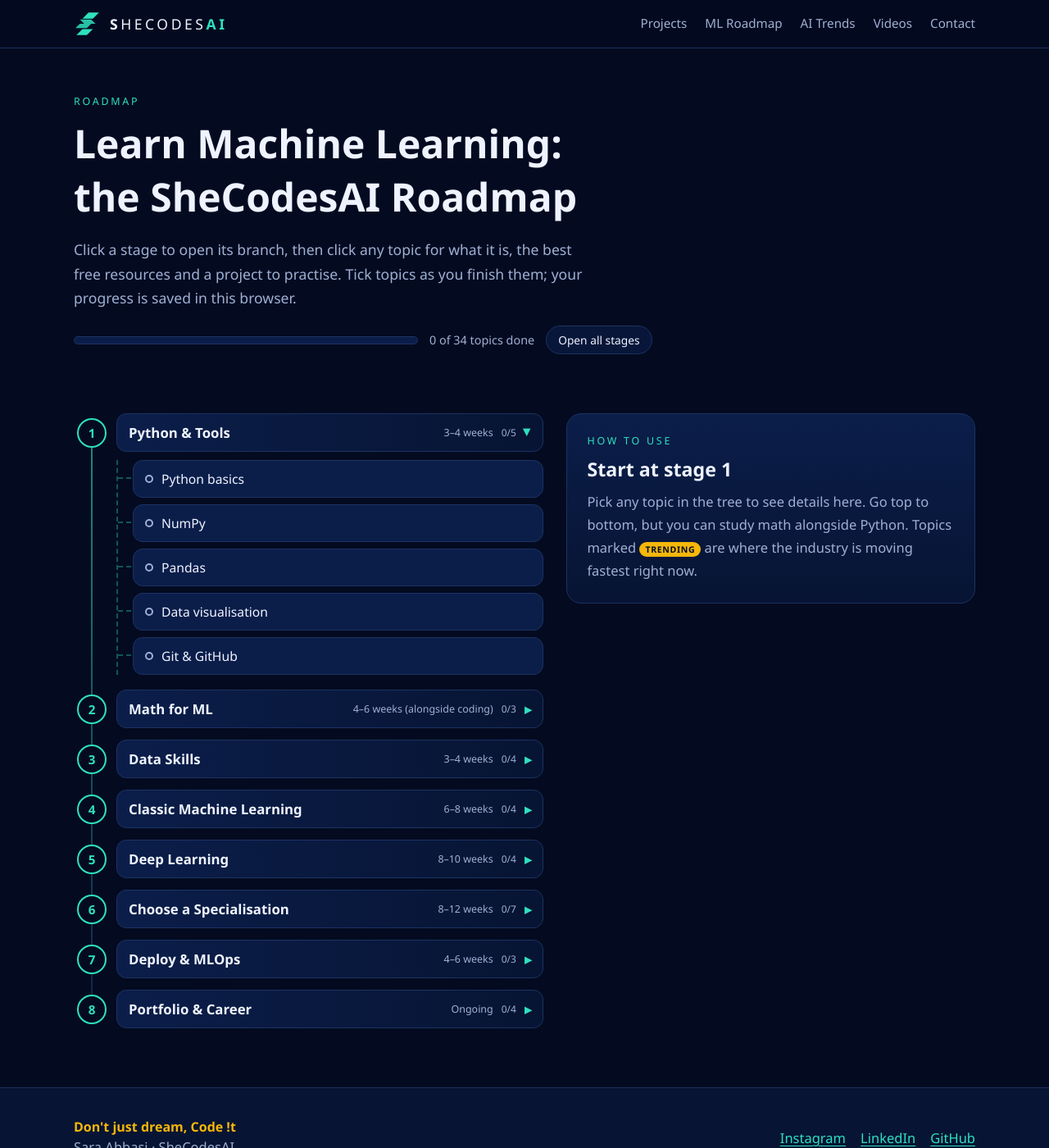
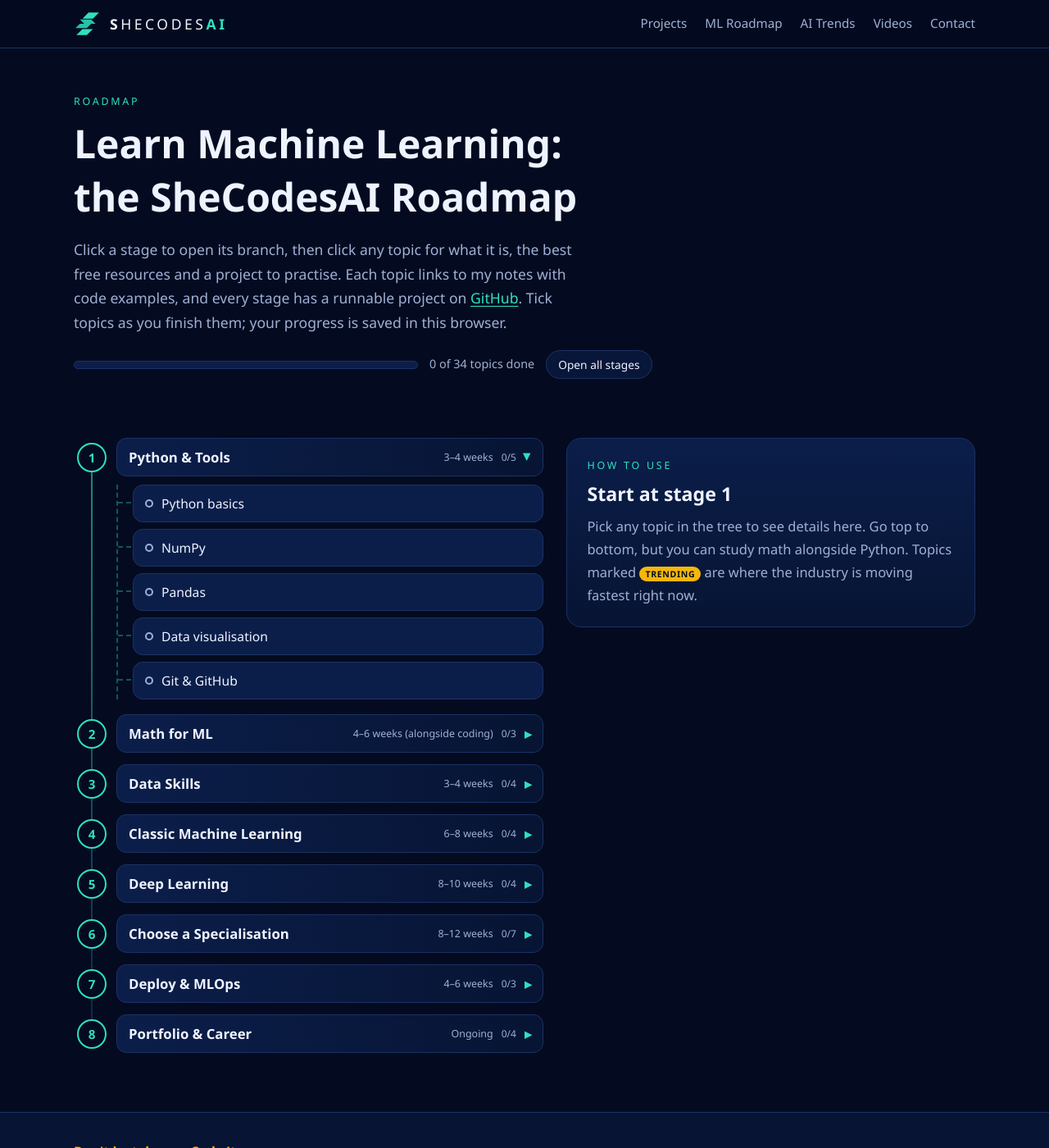
Before and after one commit to AbbasiSarah/AbbasiSarah.github.io, a Jekyll site: the page built from roadmap/index.html, in a window 1280 px wide and 1400 px high. Shown: the whole window at 82% size. Built offline with Jekyll 4.4.1, drawn with Linux system fonts in a browser that asks for light colours.

Commit message:
Roadmap: link every topic to notes and every stage to its project

```diff
--- a/assets/css/style.css
+++ b/assets/css/style.css
@@ -170,3 +170,4 @@ h3 { font: 600 1.15rem var(--body); }
 .rm-check input { width: 18px; height: 18px; accent-color: var(--teal); }
 .band.rm-teaser { padding-block: 0 56px; margin-top: -24px; }
 .rm-branch[hidden] { display: none; }
+.rm-actions { display: flex; gap: 8px; flex-wrap: wrap; margin-top: 4px !important; }
--- a/assets/js/roadmap.js
+++ b/assets/js/roadmap.js
@@ -7,6 +7,14 @@
   var done = {};
   try { done = JSON.parse(localStorage.getItem(KEY) || '{}'); } catch (e) { done = {}; }
   var byId = {}, leaves = [];
+  var REPO = 'https://github.com/AbbasiSarah/ml-roadmap';
+  var STAGE_PROJECT = { python: '01-expense-analyser', math: '02-gradient-descent', data: '03-data-cleaning',
+    'classic-ml': '04-model-comparison', 'deep-learning': '05-neural-net-from-scratch',
+    specialise: '06-forecasting-and-rag', deploy: '07-model-api', career: '08-portfolio-readme' };
+  function rootOf(n) { while (n.parent) n = n.parent; return n; }
+  function pad(i) { return (i < 10 ? '0' : '') + i; }
+  function notesUrl(n) { var r = rootOf(n); return REPO + '/blob/main/notes/' + pad(data.indexOf(r) + 1) + '-' + r.id + '/' + n.id + '.md'; }
+  function projectUrl(r) { return STAGE_PROJECT[r.id] ? REPO + '/tree/main/projects/' + STAGE_PROJECT[r.id] : null; }
 
   function esc(s) {
     return String(s == null ? '' : s).replace(/[&<>"']/g, function (c) {
@@ -111,8 +119,11 @@
       html += '<p>' + esc(n.summary || n.about || '') + '</p>' + (n.weeks ? '<p class="rm-meta">Suggested time: ' + esc(n.weeks) + '</p>' : '') +
         '<p class="rm-meta">Topics in this branch:</p><ul class="rm-list">' +
         n.children.map(function (k) { return '<li><a href="#' + esc(k.id) + '" data-go="' + esc(k.id) + '">' + esc(k.title) + '</a></li>'; }).join('') + '</ul>';
+      if (!n.parent && projectUrl(n)) html += '<p class="rm-actions"><a class="btn primary small" href="' + projectUrl(n) + '" target="_blank" rel="noopener noreferrer">Stage project (code)</a></p>';
     } else {
-      html += '<p>' + esc(n.about) + '</p>';
+      html += '<p>' + esc(n.about) + '</p>' +
+        '<p class="rm-actions"><a class="btn primary small" href="' + notesUrl(n) + '" target="_blank" rel="noopener noreferrer">My notes + code example</a>' +
+        (projectUrl(rootOf(n)) ? ' <a class="btn small" href="' + projectUrl(rootOf(n)) + '" target="_blank" rel="noopener noreferrer">Stage project</a>' : '') + '</p>';
       if (n.resources && n.resources.length) {
         html += '<h3 class="rm-h3">Resources</h3><ul class="rm-res">' + n.resources.map(function (r) {
           return '<li><a href="' + esc(safeUrl(r.url)) + '" target="_blank" rel="noopener noreferrer">' + esc(r.name) + '</a>' +
--- a/roadmap/index.html
+++ b/roadmap/index.html
@@ -7,7 +7,7 @@ summary: A clickable machine learning roadmap from zero to job-ready, with the t
   <div class="wrap">
     <p class="kicker">Roadmap</p>
     <h1 class="page-title">Learn Machine Learning: the SheCodesAI Roadmap</h1>
-    <p class="lead">Click a stage to open its branch, then click any topic for what it is, the best free resources and a project to practise. Tick topics as you finish them; your progress is saved in this browser.</p>
+    <p class="lead">Click a stage to open its branch, then click any topic for what it is, the best free resources and a project to practise. Each topic links to my notes with code examples, and every stage has a runnable project on <a href="https://github.com/AbbasiSarah/ml-roadmap">GitHub</a>. Tick topics as you finish them; your progress is saved in this browser.</p>
     <div class="rm-bar">
       <div class="rm-progress"><div class="rm-progress-fill" id="rmFill"></div></div>
       <span id="rmCount" class="rm-count">0 of 0 topics done</span>
```
